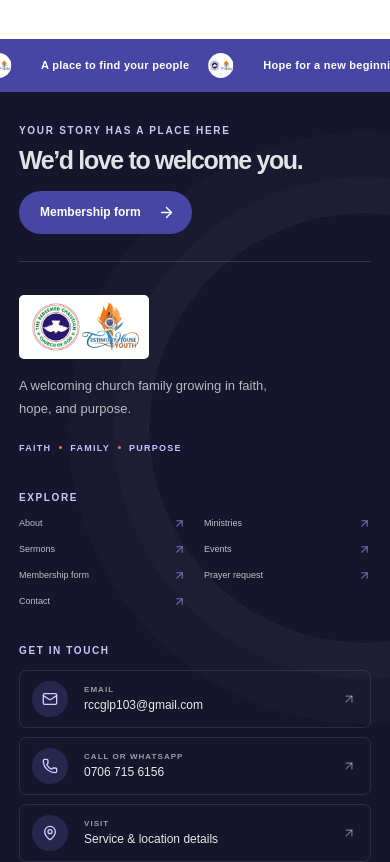
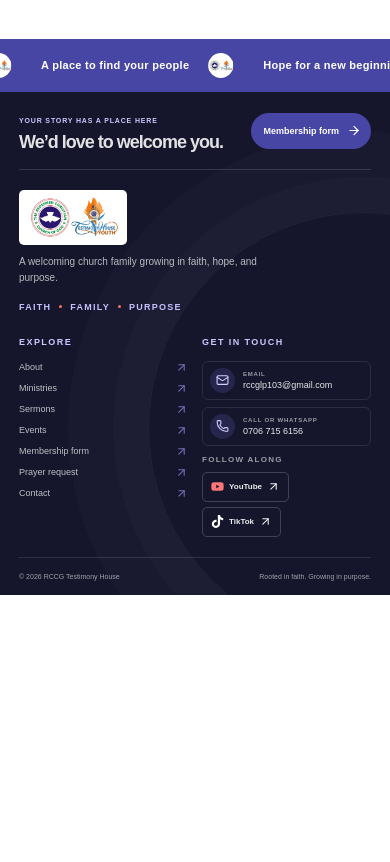
Before and after one commit to Kr8tiveJohnson/RCCG-Testimony-House, a Next.js app: page / in a window 390 px wide. Shown: the part 5800-6662 px from the top of the page. After the commit the page ends 6395 px from the top, so only its background shows below. Built offline with nearby package versions, Linux system fonts and the light colour scheme.

Commit message:
Compact footer layout

```diff
--- a/src/app/globals.css
+++ b/src/app/globals.css
@@ -256,37 +256,37 @@ body:has(.home-hero) .site-header { color: #fff; background: transparent; }
 
 .site-footer { position: relative; z-index: 31; overflow: hidden; color: rgba(255,255,255,.88); background: #15152b; }
 .site-footer::before { position: absolute; top: 120px; right: -190px; width: 430px; height: 430px; border: 1px solid rgba(190,187,255,.08); border-radius: 50%; box-shadow: 0 0 0 35px rgba(190,187,255,.025), 0 0 0 80px rgba(190,187,255,.02); content: ''; pointer-events: none; }
-.site-footer__invite { position: relative; z-index: 1; display: flex; min-height: 150px; align-items: center; justify-content: space-between; gap: 20px; padding-block: 25px; }
+.site-footer__invite { position: relative; z-index: 1; display: flex; min-height: 96px; align-items: center; justify-content: space-between; gap: 20px; padding-block: 14px; }
 .site-footer__invite::after { position: absolute; z-index: -1; right: 0; bottom: 0; left: 0; height: 1px; background: rgba(255,255,255,.14); content: ''; }
 .site-footer__invite > div > span { color: #cbc8ff; font-size: 10px; font-weight: 800; letter-spacing: .17em; }
 .site-footer__invite h2 { margin: 8px 0 0; font-family: var(--font-display); font-size: clamp(25px,3vw,36px); font-weight: 800; letter-spacing: -.055em; }
 .site-footer__invite-button { display: inline-flex; align-items: center; gap: 17px; padding: 13px 17px 13px 21px; border-radius: 40px; color: #fff; background: var(--purple); font-size: 12px; font-weight: 800; transition: transform .2s, background .2s; }
 .site-footer__invite-button:hover { background: var(--purple-bright); transform: translateY(-2px); }
-.site-footer__main { position: relative; z-index: 1; display: grid; grid-template-columns: 1.05fr .75fr 1.2fr; gap: 8%; padding-block: 47px 43px; }
+.site-footer__main { position: relative; z-index: 1; display: grid; grid-template-columns: 1.05fr .75fr 1.2fr; gap: 7%; padding-block: 27px 23px; }
 .site-footer__logo { display: block; width: 150px; height: auto; padding: 7px; border-radius: 5px; background: #fff; }
-.site-footer__brand-block > p { max-width: 280px; margin: 16px 0 16px; color: rgba(255,255,255,.7); font-size: 13px; line-height: 1.75; }
+.site-footer__brand-block > p { max-width: 280px; margin: 12px 0; color: rgba(255,255,255,.7); font-size: 12px; line-height: 1.65; }
 .site-footer__motto { display: inline-flex; align-items: center; gap: 8px; color: #c5c1ff; font-size: 9px; font-weight: 800; letter-spacing: .14em; }
 .site-footer__motto i { width: 3px; height: 3px; border-radius: 50%; background: var(--coral); }
-.footer-label { margin: 8px 0 20px; color: #cbc8ff; font-size: 10px; font-weight: 800; letter-spacing: .16em; text-transform: uppercase; }
-.site-footer__links { display: grid; gap: 15px; font-size: 12px; }
+.footer-label { margin: 5px 0 14px; color: #cbc8ff; font-size: 9px; font-weight: 800; letter-spacing: .16em; text-transform: uppercase; }
+.site-footer__links { display: grid; gap: 11px; font-size: 11px; }
 .site-footer__links a { display: flex; align-items: center; justify-content: space-between; gap: 8px; color: rgba(255,255,255,.73); transition: color .2s, transform .2s; }
 .site-footer__links a svg { color: #9995ef; opacity: 0; transition: opacity .2s, transform .2s; }
 .site-footer__links a:hover { color: #fff; transform: translateX(2px); }.site-footer__links a:hover svg { opacity: 1; transform: translate(2px,-2px); }
-.site-footer__contact-links { display: grid; gap: 9px; }
-.site-footer__contact-links a { display: grid; grid-template-columns: 40px 1fr 16px; align-items: center; gap: 12px; padding: 10px 12px; border: 1px solid rgba(255,255,255,.1); border-radius: 7px; color: rgba(255,255,255,.9); font-size: 12px; transition: background .2s, border-color .2s; }
+.site-footer__contact-links { display: grid; gap: 7px; }
+.site-footer__contact-links a { display: grid; grid-template-columns: 32px 1fr 14px; align-items: center; gap: 9px; padding: 7px 9px; border: 1px solid rgba(255,255,255,.1); border-radius: 6px; color: rgba(255,255,255,.9); font-size: 11px; transition: background .2s, border-color .2s; }
 .site-footer__contact-links a:hover { border-color: rgba(197,193,255,.45); background: rgba(255,255,255,.05); }
-.site-footer__contact-links a > span { display: grid; width: 36px; height: 36px; place-items: center; border-radius: 50%; color: #d1ceff; background: rgba(112,108,215,.2); }
-.site-footer__contact-links a > div { display: grid; gap: 4px; }
+.site-footer__contact-links a > span { display: grid; width: 31px; height: 31px; place-items: center; border-radius: 50%; color: #d1ceff; background: rgba(112,108,215,.2); }
+.site-footer__contact-links a > div { display: grid; gap: 3px; overflow-wrap: anywhere; }
 .site-footer__contact-links a small { color: rgba(255,255,255,.58); font-size: 8px; font-weight: 800; letter-spacing: .13em; }
 .site-footer__contact-links a > svg { color: rgba(255,255,255,.42); }
-.site-footer__socials { display: flex; flex-wrap: wrap; align-items: center; gap: 8px; margin-top: 16px; }
+.site-footer__socials { display: flex; flex-wrap: wrap; align-items: center; gap: 7px; margin-top: 11px; }
 .site-footer__socials > span { width: 100%; margin-bottom: 3px; color: rgba(255,255,255,.58); font-size: 8px; font-weight: 800; letter-spacing: .16em; }
-.site-footer__socials a { display: inline-flex; min-height: 41px; align-items: center; gap: 9px; padding: 0 14px; border: 1px solid rgba(255,255,255,.19); border-radius: 5px; color: rgba(255,255,255,.92); font-size: 11px; font-weight: 700; transition: border-color .2s, background .2s, transform .2s; }
+.site-footer__socials a { display: inline-flex; min-height: 35px; align-items: center; gap: 8px; padding: 0 11px; border: 1px solid rgba(255,255,255,.19); border-radius: 5px; color: rgba(255,255,255,.92); font-size: 10px; font-weight: 700; transition: border-color .2s, background .2s, transform .2s; }
 .site-footer__socials a > svg:first-child { font-size: 17px; }
 .site-footer__socials a:hover { transform: translateY(-2px); border-color: rgba(255,255,255,.4); background: rgba(255,255,255,.08); }
 .site-footer__socials a:first-of-type > svg:first-child { color: #ff7777; }
 .site-footer__socials a:nth-of-type(2) > svg:first-child { color: #fff; }
-.site-footer__bottom { position: relative; z-index: 1; display: flex; min-height: 60px; align-items: center; justify-content: space-between; gap: 15px; border-top: 1px solid rgba(255,255,255,.12); color: rgba(255,255,255,.6); font-size: 10px; }
+.site-footer__bottom { position: relative; z-index: 1; display: flex; min-height: 48px; align-items: center; justify-content: space-between; gap: 15px; border-top: 1px solid rgba(255,255,255,.12); color: rgba(255,255,255,.6); font-size: 9px; }
 
 .coming-soon { display: flex; min-height: 62vh; flex-direction: column; align-items: flex-start; justify-content: center; padding: 155px 0 75px; }
 .coming-soon__icon { display: grid; width: 48px; height: 48px; margin-bottom: 26px; place-items: center; border-radius: 50%; color: var(--purple); background: #eeedf9; }
@@ -531,13 +531,31 @@ body:has(.home-hero) .site-header { color: #fff; background: transparent; }
   .membership-check-group legend small { font-size: 10px; }
   .membership-check { font-size: 11px !important; }
   .registration-privacy { font-size: 10px; }
-  .site-footer__invite { min-height: 0; align-items: flex-start; flex-direction: column; gap: 16px; padding-block: 28px; }
-  .site-footer__invite h2 { font-size: 25px; }
-  .site-footer__main { grid-template-columns: 1fr; gap: 29px; padding-block: 33px; }
+  .site-footer__invite { min-height: 0; align-items: center; flex-direction: row; gap: 10px; padding-block: 17px; }
+  .site-footer__invite > div > span { font-size: 7px; letter-spacing: .12em; }
+  .site-footer__invite h2 { margin-top: 5px; font-size: 18px; }
+  .site-footer__invite-button { min-height: 36px; flex: 0 0 auto; gap: 8px; padding: 8px 10px 8px 12px; font-size: 9px; }
+  .site-footer__invite-button svg { width: 14px; }
+  .site-footer__main { grid-template-columns: 1fr 1fr; gap: 18px 14px; padding-block: 20px; }
   .site-footer__brand-block, .site-footer__links-block, .site-footer__connect { grid-column: 1; }
-  .site-footer__links { grid-template-columns: 1fr 1fr; gap: 13px 18px; }
+  .site-footer__brand-block { grid-column: 1 / -1; }
+  .site-footer__links-block { grid-column: 1; }
+  .site-footer__connect { grid-column: 2; }
+  .site-footer__logo { width: 108px; }
+  .site-footer__brand-block > p { max-width: 270px; margin: 9px 0; font-size: 10px; }
+  .site-footer__links { grid-template-columns: 1fr; gap: 8px; font-size: 9px; }
+  .site-footer__contact-links a { grid-template-columns: 26px 1fr; gap: 7px; padding: 6px 7px; font-size: 9px; }
+  .site-footer__contact-links a > span { width: 25px; height: 25px; }
+  .site-footer__contact-links a > span svg { width: 13px; }
+  .site-footer__contact-links a > svg { display: none; }
+  .site-footer__contact-links a small { font-size: 6px; }
+  .site-footer__socials { gap: 5px; }
+  .site-footer__socials a { min-height: 30px; gap: 5px; padding-inline: 8px; font-size: 8px; }
+  .site-footer__socials a > svg:first-child { font-size: 13px; }
   .site-footer__links a svg { opacity: .7; }
-  .site-footer__bottom { flex-wrap: wrap; padding-block: 13px; font-size: 8px; }
+  .site-footer__contact-links { grid-template-columns: 1fr; }
+  .site-footer__socials { margin-top: 9px; }
+  .site-footer__bottom { flex-wrap: wrap; min-height: 38px; padding-block: 8px; font-size: 7px; }
   .contact-page { padding: 100px 0 55px; }
   .contact-page__back { margin-bottom: 25px; }
   .contact-page__intro { margin-bottom: 27px; }
--- a/src/components/site-footer.tsx
+++ b/src/components/site-footer.tsx
@@ -1,6 +1,6 @@
 import Image from "next/image";
 import Link from "next/link";
-import { ArrowRight, ArrowUpRight, Mail, MapPin, Phone } from "lucide-react";
+import { ArrowRight, ArrowUpRight, Mail, Phone } from "lucide-react";
 import { FaTiktok, FaYoutube } from "react-icons/fa6";
 
 const footerLinks = [
@@ -49,7 +49,6 @@ export function SiteFooter() {
 					<div className="site-footer__contact-links">
 						<a href="mailto:rccglp103@gmail.com"><span><Mail size={16} /></span><div><small>EMAIL</small>rccglp103@gmail.com</div><ArrowUpRight size={14} /></a>
 						<a href="tel:+2347067156156"><span><Phone size={16} /></span><div><small>CALL OR WHATSAPP</small>0706 715 6156</div><ArrowUpRight size={14} /></a>
-						<Link href="/contact"><span><MapPin size={16} /></span><div><small>VISIT</small>Service &amp; location details</div><ArrowUpRight size={14} /></Link>
 					</div>
 					<div className="site-footer__socials">
 						<span>FOLLOW ALONG</span>
```
